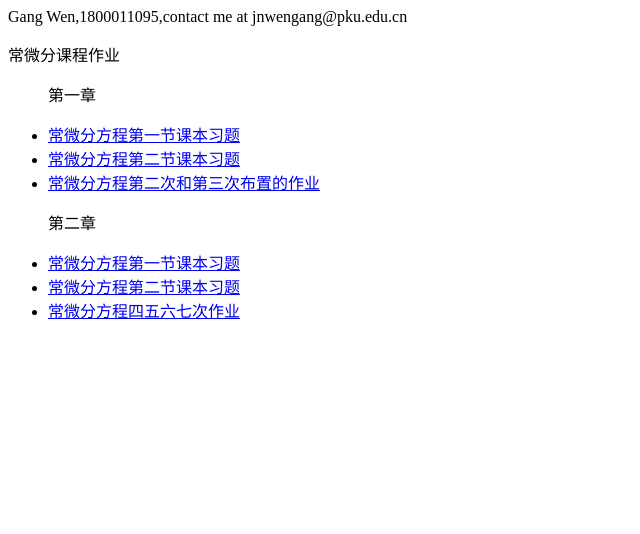
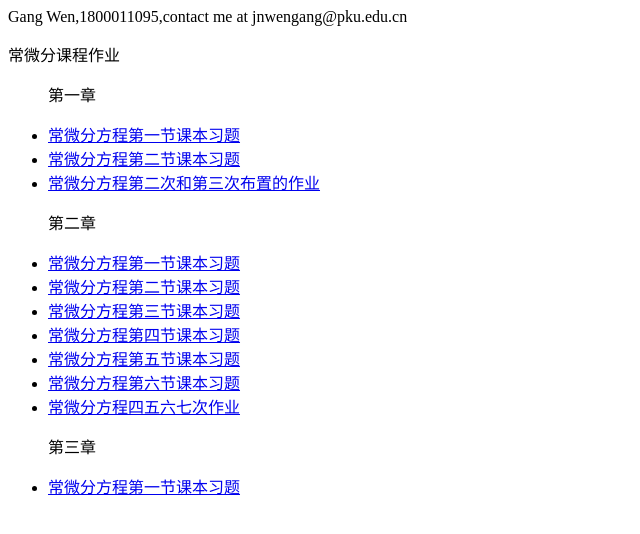
Before and after one commit to pkumath/pkumath.github.io, a plain HTML site: page index.html in a window 1280 px wide. Shown: the whole page, without its empty margins (0-640 px from the left). Drawn offline with Linux system fonts and the light colour scheme.

Commit message:
Update index.html

```diff
--- a/index.html
+++ b/index.html
@@ -11,7 +11,13 @@
     <li> <a href = "chapter1/常微分方程1-2  2020年2月18日.pdf">常微分方程第二节课本习题</a></li>
     <li> <a href = "chapter1/常微分方程作业一 2020年2月27日.pdf">常微分方程第二次和第三次布置的作业</a></li>
     <p>第二章</p>
-    <li> <a href = "chapter1/常微分方程 1-1.2020年2月18日.pdf">常微分方程第一节课本习题</a></li>
-    <li> <a href = "chapter1/常微分方程1-2  2020年2月18日.pdf">常微分方程第二节课本习题</a></li>
+    <li> <a href = "chapter2/常微分方程 2.1 2020年2月25日.pdf">常微分方程第一节课本习题</a></li>
+    <li> <a href = "chapter2/常微分方程 2.2 2020年2月27日.pdf">常微分方程第二节课本习题</a></li>
+    <li> <a href = "chapter2/常微分方程 2.3 2020年2月27日.pdf">常微分方程第三节课本习题</a></li>
+    <li> <a href = "chapter2/常微分方程 2.4 2020年2月28日.pdf">常微分方程第四节课本习题</a></li>
+    <li> <a href = "chapter2/常微分方程 2.5 2020年3月22日.pdf">常微分方程第五节课本习题</a></li>
+    <li> <a href = "chapter2/常微分方程 2.6 2020年3月23日.pdf">常微分方程第六节课本习题</a></li>
     <li> <a href = "chapter2/常微分方程作业二 2020年3月23日.pdf">常微分方程四五六七次作业</a></li>
+     <p>第三章</p>
+    <li> <a href = "chapter3/常微分方程 3.1 2020年3月23日.pdf">常微分方程第一节课本习题</a></li>
   </ul>
```
